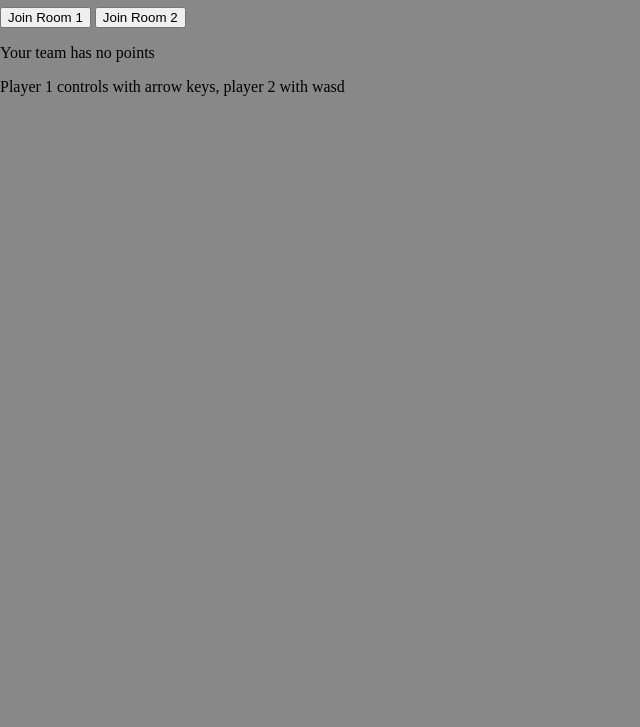
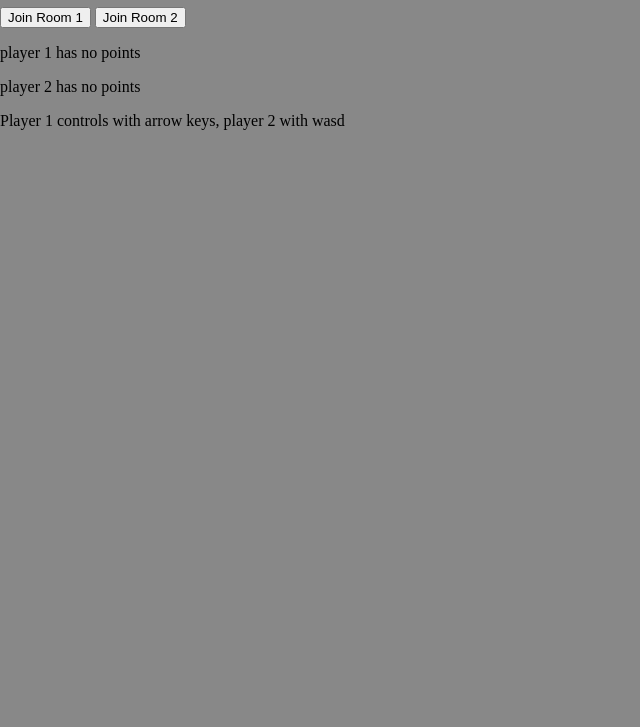
Before and after one commit to sa287/F28WP-Group-Coursework, a website: page PORTY BEACH REVAMPED/base/index.html in a window 1280 px wide. Shown: the part 73-800 px from the top of the page, without its empty margins (0-640 px from the left). Drawn offline with nearby package versions, Linux system fonts and the light colour scheme; no server answers.

Commit message:
Update index.html
commented and finished html

```diff
--- a/PORTY BEACH REVAMPED/base/index.html
+++ b/PORTY BEACH REVAMPED/base/index.html
@@ -1,25 +1,36 @@
 <!DOCTYPE html>
 <html lang="en">
 <head>
+
+    <!-- Declares the title of the page -->
     <title>PortyBeach</title>
+
+    <!-- link to our external styling sheet -->
     <link rel="stylesheet" href="style.css">
 
 </head>
+
+<!-- body tag that includes instructions and useful information for the user  -->
 <body>
+
+    <!-- Title and name of the game -->
     <h1> Porty Beach </h1>
+
+    <!-- Below are two buttons to allow the user to enter either room 1 or room 2, the ids link to the clientside js -->
     <button id="room1">Join Room 1 </button>
     <button id="room2">Join Room 2 </button>
-    <p id="score"> Your team has no points </p>
 
+    <!-- Two statements about how many points each sprite has collected, the ids again, link to the clientside js -->
+    <p id="score"> player 1 has no points </p>
+    <p id="score2"> player 2 has no points </p>
+
+    <!-- Further instructions about which keys users can use to control the sprites -->
     <p> Player 1 controls with arrow keys, player 2 with wasd</p>
 
 
-
+    <!-- Below <script> tags are used to embed a client side script, it points to external script file through the use of the src attribute  -->
     <script src="/socket.io/socket.io.js"></script>
-
     <script src="gclient.js"></script>
-
-
 
 
 </body>
```
